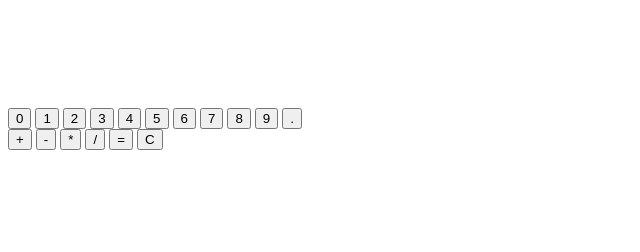
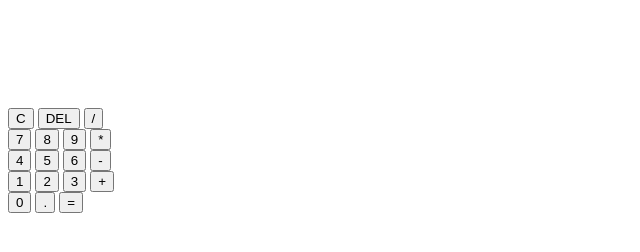
Before and after one commit to bongla316/calculatorResponsive, a plain HTML site: page index.html in a window 1280 px wide. Shown: the whole page, without its empty margins (0-640 px from the left). Drawn offline with Linux system fonts and the light colour scheme.

Commit message:
Rearranged buttons and layout to match that of an acutal calculator

```diff
--- a/index.html
+++ b/index.html
@@ -12,31 +12,41 @@
 
             </div>
 
-            <div class="numberButtons">
-                <button class="number" id="0" value="0">0</button>
+            <div class="keypad">
+                <div class="row1">
+                    <button class="operatorFunctions" id="clear" value="clear">C</button>
+                    <button class="operatorFunctions" id="delete" value="delete">DEL</button>
+                    <button class="operatorFunctions" id="divide" value="divide">/</button>
+                </div>
+
+                <div class="row2">
+                    <button class="number" id="7" value="7">7</button>
+                    <button class="number" id="8" value="8">8</button>
+                    <button class="number" id="9" value="9">9</button>
+                    <button class="operatorFunctions" id="multiply" value="multiply">*</button>
+                </div>
+
+                <div class="row3">
+                    <button class="number" id="4" value="4">4</button>
+                    <button class="number" id="5" value="5">5</button>
+                    <button class="number" id="6" value="6">6</button>
+                    <button class="operatorFunctions" id="subtract" value="subtract">-</button>
+                </div>
+
+                <div class="row4">
                     <button class="number" id="1" value="1">1</button>
                     <button class="number" id="2" value="2">2</button>
                     <button class="number" id="3" value="3">3</button>
-                <button class="number" id="4" value="4">4</button>
-                <button class="number" id="5" value="5">5</button>
-                <button class="number" id="6" value="6">6</button>
-                <button class="number" id="7" value="7">7</button>
-                <button class="number" id="8" value="8">8</button>
-                <button class="number" id="9" value="9">9</button>
-                <button class="number" id="decimal" value=".">.</button>
+                    <button class="operatorFunctions" id="add" value="add">+</button>
                 </div>
 
-            <div class="operatorFunctions">
-                <button id="add" value="add">+</button>
-                <button id="subtract" value="subtract">-</button>
-                <button id="multiply" value="multiply">*</button>
-                <button id="divide" value="divide">/</button>
-                <button id="evaluate" value="evaluate">=</button>
-                <button id="clear" value="clear">C</button>
+                <div class="row5">
+                    <button class="number" id="zero" value="0">0</button>
+                    <button class="number" id="decimal" value=".">.</button>
+                    <button class="operatorFunctions" id="evaluate" value="evaluate">=</button>
 
                 </div>
-
-
+            </div>
         </div>
     </body>
 
```
Lines whose indentation alone changed are shown as unchanged.
